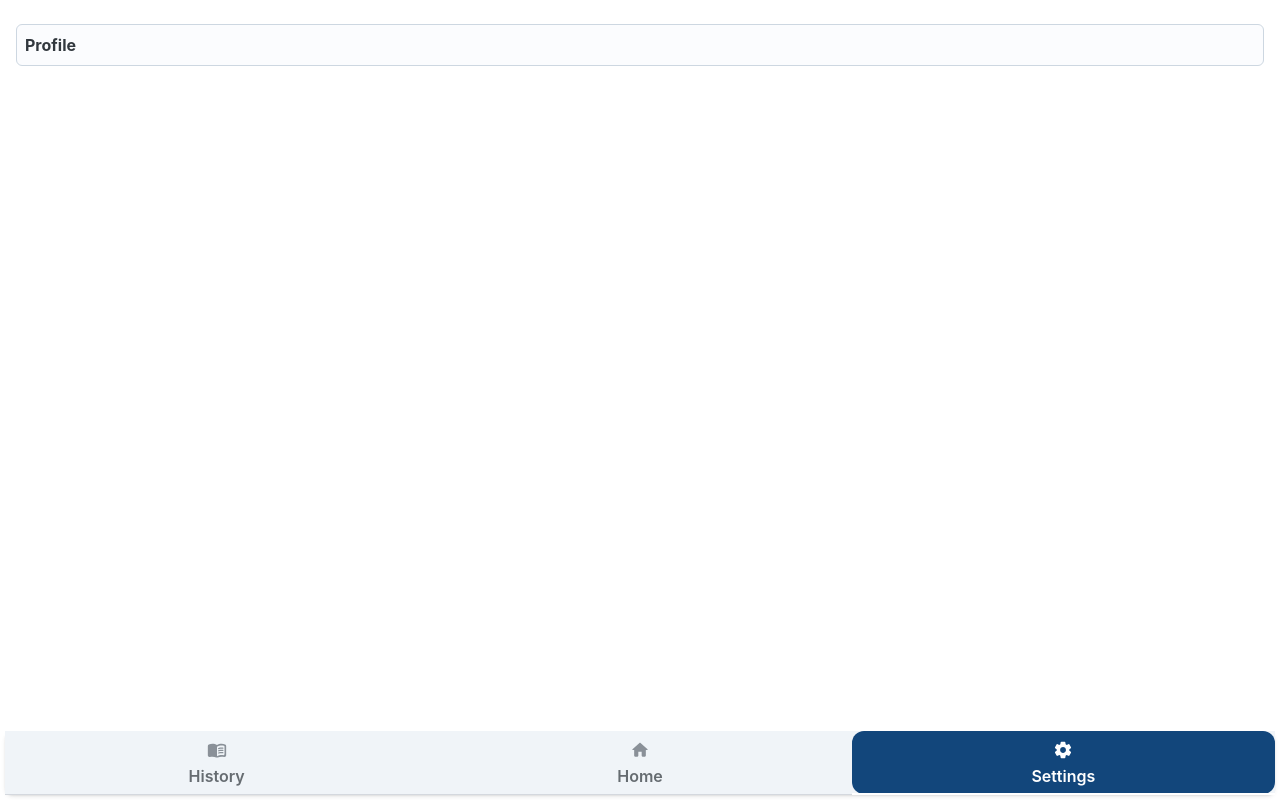
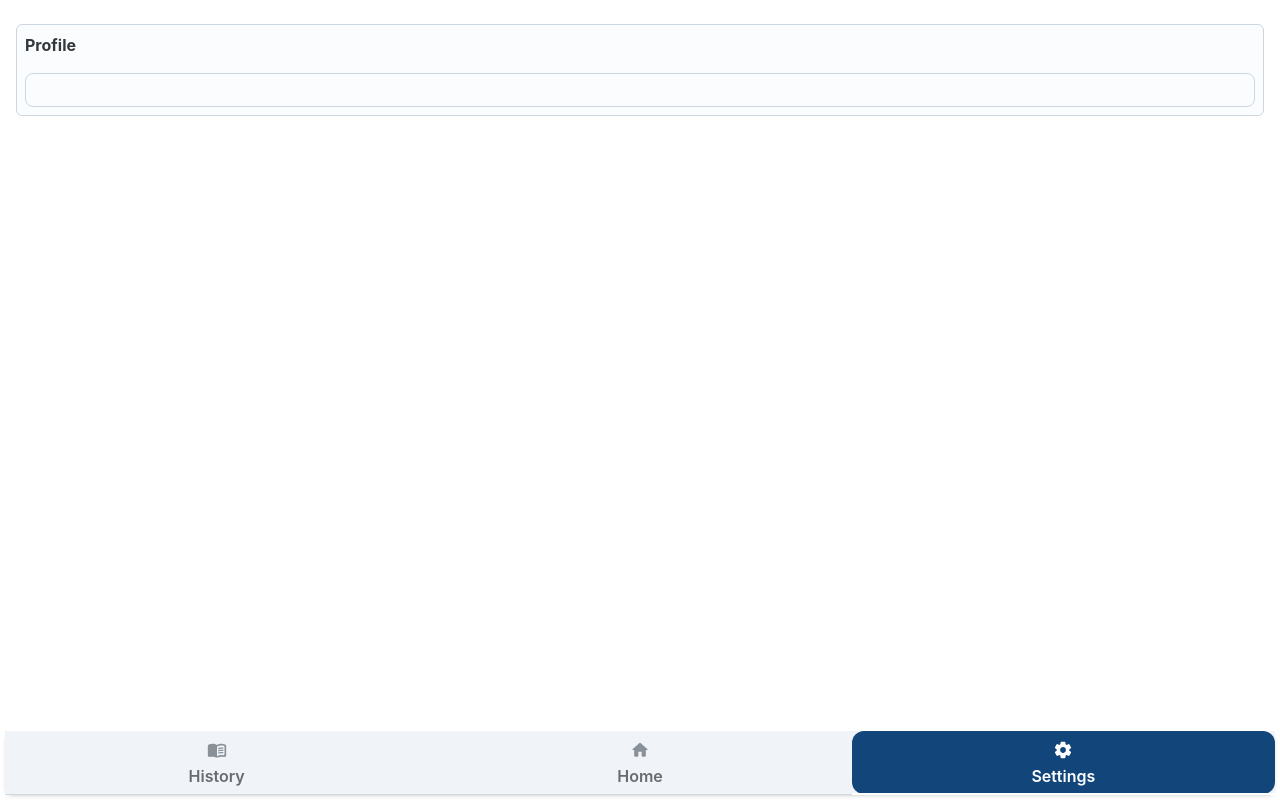
Before and after one commit to jralphw/todo, a React (Create React App) app: page / in a window 1280 px wide. Both pictures are taken after a click on the tab "Settings". Built offline with nearby package versions, Linux system fonts and the light colour scheme.

Commit message:
git errors

```diff
--- a/src/pages/settings.tsx
+++ b/src/pages/settings.tsx
@@ -2,7 +2,7 @@ import "@fontsource/public-sans";
 import * as React from "react";
 import { CssVarsProvider } from "@mui/joy/styles";
 import "./mystyles.css";
-import { Sheet, Typography } from "@mui/joy";
+import { Card, Sheet, Typography } from "@mui/joy";
 
 /*function ModeToggle() {
   const { mode, setMode } = useColorScheme();
@@ -47,6 +47,16 @@ function SettingsPage() {
             <b>Profile</b>
           </Typography>
         </div>
+        <Card
+            variant="outlined"
+            sx={{
+              //width: 320,
+              gap: 2,
+              "&:hover": {
+                borderColor: "neutral.outlinedHoverBorder",
+              },
+            }}
+          ></Card>
       </Sheet>
     </CssVarsProvider>
   );
```
